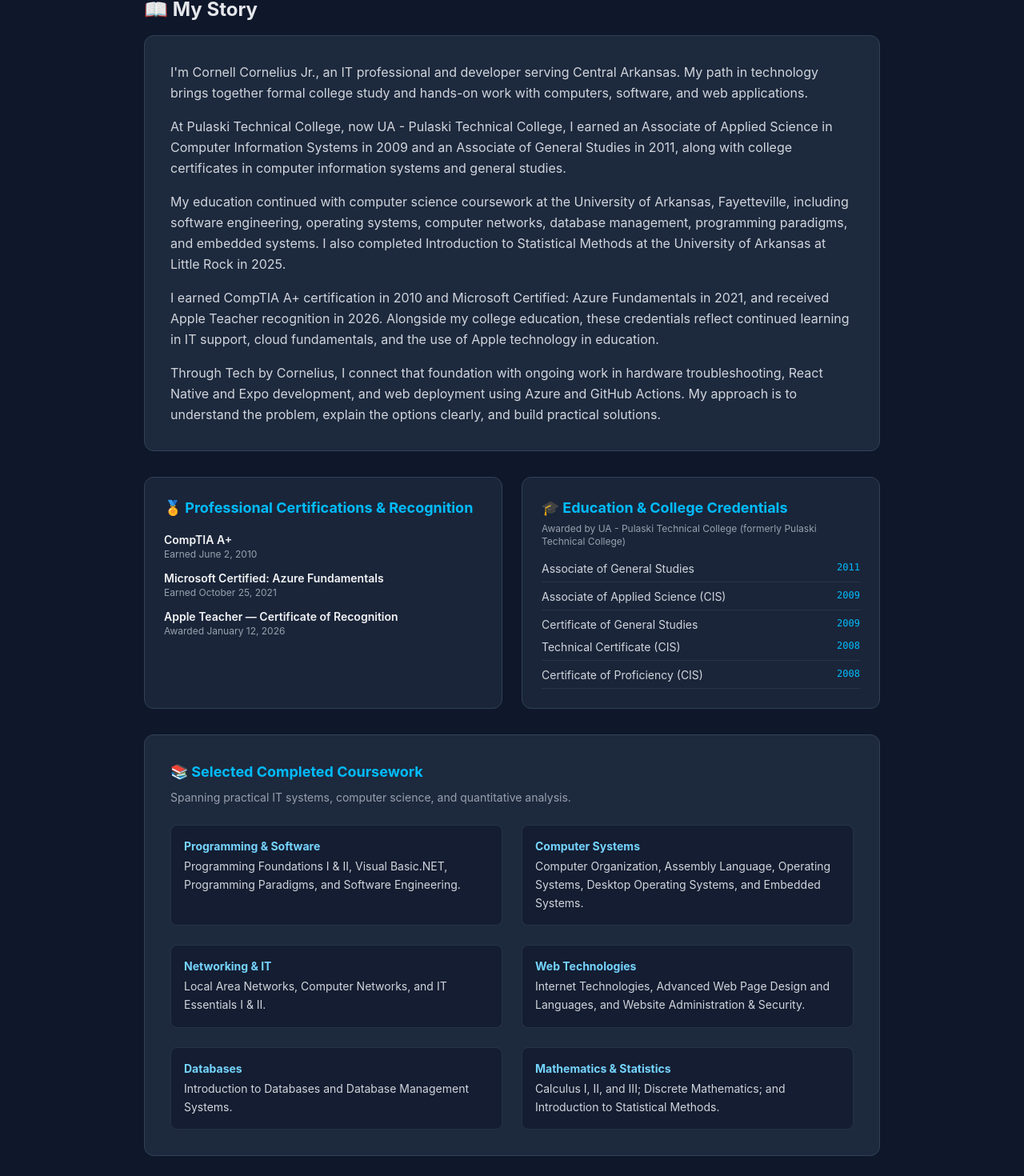
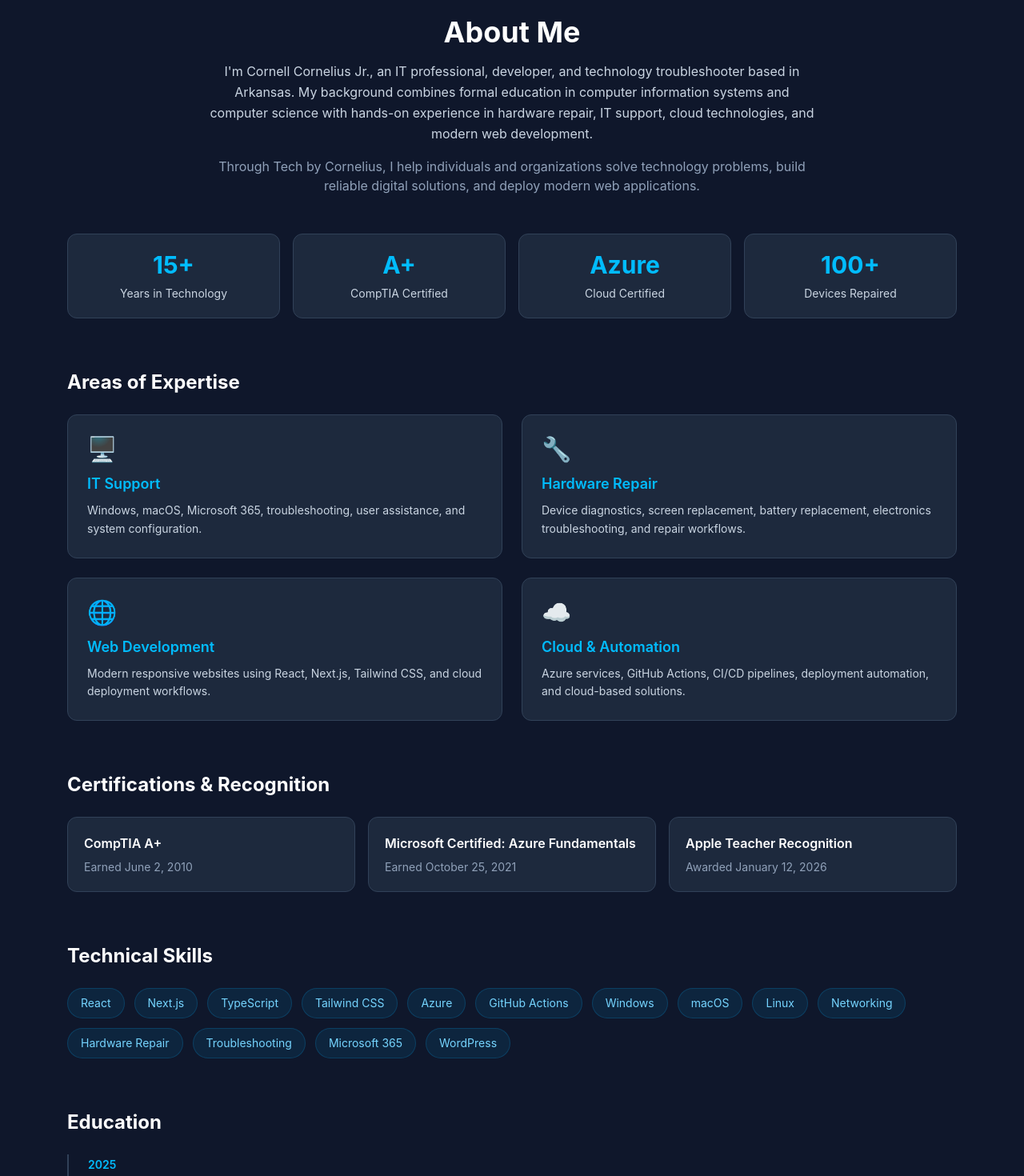
Before and after one commit to gatekeeper501/Tech, a Next.js app: page / in a window 1280 px wide. Shown: the part 931-2401 px from the top of the page at 80% size. Built offline with nearby package versions, Linux system fonts and the light colour scheme.

Commit message:
feat: enhance AboutStory with metrics, expertise cards, and technical skills matrix

```diff
--- a/components/AboutStory.js
+++ b/components/AboutStory.js
@@ -1,138 +1,256 @@
 export default function AboutStory() {
+  const stats = [
+    {
+      value: "15+",
+      label: "Years in Technology",
+    },
+    {
+      value: "A+",
+      label: "CompTIA Certified",
+    },
+    {
+      value: "Azure",
+      label: "Cloud Certified",
+    },
+    {
+      value: "100+",
+      label: "Devices Repaired",
+    },
+  ];
+
+  const expertise = [
+    {
+      icon: "🖥️",
+      title: "IT Support",
+      description:
+        "Windows, macOS, Microsoft 365, troubleshooting, user assistance, and system configuration.",
+    },
+    {
+      icon: "🔧",
+      title: "Hardware Repair",
+      description:
+        "Device diagnostics, screen replacement, battery replacement, electronics troubleshooting, and repair workflows.",
+    },
+    {
+      icon: "🌐",
+      title: "Web Development",
+      description:
+        "Modern responsive websites using React, Next.js, Tailwind CSS, and cloud deployment workflows.",
+    },
+    {
+      icon: "☁️",
+      title: "Cloud & Automation",
+      description:
+        "Azure services, GitHub Actions, CI/CD pipelines, deployment automation, and cloud-based solutions.",
+    },
+  ];
+
+  const skills = [
+    "React",
+    "Next.js",
+    "TypeScript",
+    "Tailwind CSS",
+    "Azure",
+    "GitHub Actions",
+    "Windows",
+    "macOS",
+    "Linux",
+    "Networking",
+    "Hardware Repair",
+    "Troubleshooting",
+    "Microsoft 365",
+    "WordPress",
+  ];
+
   return (
-    <section id="about" aria-labelledby="about-title" className="py-10 border-b border-slate-800">
-      <div className="w-full max-w-[960px] mx-auto px-5">
-        <h2 id="about-title" className="text-2xl font-bold text-gray-200 mb-4">
-          📖 My Story
-        </h2>
+    <section
+      id="about"
+      aria-labelledby="about-title"
+      className="py-16 border-b border-slate-800"
+    >
+      <div className="max-w-6xl mx-auto px-5">
+        {/* Header */}
+        <div className="mb-12 text-center">
+          <h2
+            id="about-title"
+            className="text-3xl md:text-4xl font-bold text-white mb-4"
+          >
+            About Me
+          </h2>
 
-        {/* Narrative Intro Card */}
-        <div className="bg-slate-800 border border-slate-700 rounded-xl p-6 md:p-8 mb-8 space-y-4 text-gray-300 leading-relaxed text-base">
-          <p>
-            I&apos;m Cornell Cornelius Jr., an IT professional and developer serving Central Arkansas. My path in technology brings together formal college study and hands-on work with computers, software, and web applications.
+          <p className="max-w-3xl mx-auto text-slate-300 leading-relaxed">
+            I&apos;m Cornell Cornelius Jr., an IT professional, developer, and
+            technology troubleshooter based in Arkansas. My background combines
+            formal education in computer information systems and computer
+            science with hands-on experience in hardware repair, IT support,
+            cloud technologies, and modern web development.
           </p>
-          <p>
-            At Pulaski Technical College, now UA - Pulaski Technical College, I earned an Associate of Applied Science in Computer Information Systems in 2009 and an Associate of General Studies in 2011, along with college certificates in computer information systems and general studies.
-          </p>
-          <p>
-            My education continued with computer science coursework at the University of Arkansas, Fayetteville, including software engineering, operating systems, computer networks, database management, programming paradigms, and embedded systems. I also completed Introduction to Statistical Methods at the University of Arkansas at Little Rock in 2025.
-          </p>
-          <p>
-            I earned CompTIA A+ certification in 2010 and Microsoft Certified: Azure Fundamentals in 2021, and received Apple Teacher recognition in 2026. Alongside my college education, these credentials reflect continued learning in IT support, cloud fundamentals, and the use of Apple technology in education.
-          </p>
-          <p>
-            Through Tech by Cornelius, I connect that foundation with ongoing work in hardware troubleshooting, React Native and Expo development, and web deployment using Azure and GitHub Actions. My approach is to understand the problem, explain the options clearly, and build practical solutions.
+
+          <p className="max-w-3xl mx-auto text-slate-400 mt-4">
+            Through Tech by Cornelius, I help individuals and organizations
+            solve technology problems, build reliable digital solutions, and
+            deploy modern web applications.
           </p>
         </div>
 
-        {/* Credentials Grid */}
-        <div className="grid grid-cols-1 md:grid-cols-2 gap-6 mb-8">
-          {/* Professional Certifications */}
-          <div className="bg-slate-800/80 border border-slate-700 rounded-xl p-6">
-            <h3 id="certifications-title" className="text-lg font-bold text-sky-400 mb-4">
-              🏅 Professional Certifications &amp; Recognition
-            </h3>
-            <ul className="space-y-3 text-sm text-gray-300">
-              <li className="flex flex-col">
-                <span className="font-semibold text-gray-100">CompTIA A+</span>
-                <span className="text-gray-400 text-xs">Earned June 2, 2010</span>
-              </li>
-              <li className="flex flex-col">
-                <span className="font-semibold text-gray-100">Microsoft Certified: Azure Fundamentals</span>
-                <span className="text-gray-400 text-xs">Earned October 25, 2021</span>
-              </li>
-              <li className="flex flex-col">
-                <span className="font-semibold text-gray-100">Apple Teacher — Certificate of Recognition</span>
-                <span className="text-gray-400 text-xs">Awarded January 12, 2026</span>
-              </li>
-            </ul>
-          </div>
+        {/* Stats */}
+        <div className="grid grid-cols-2 md:grid-cols-4 gap-4 mb-16">
+          {stats.map((stat) => (
+            <div
+              key={stat.label}
+              className="bg-slate-800 border border-slate-700 rounded-xl p-5 text-center"
+            >
+              <div className="text-2xl md:text-3xl font-bold text-sky-400">
+                {stat.value}
+              </div>
+              <div className="text-sm text-slate-300 mt-2">
+                {stat.label}
+              </div>
+            </div>
+          ))}
+        </div>
 
-          {/* Education & College Credentials */}
-          <div className="bg-slate-800/80 border border-slate-700 rounded-xl p-6">
-            <h3 id="education-title" className="text-lg font-bold text-sky-400 mb-1">
-              🎓 Education &amp; College Credentials
-            </h3>
-            <p className="text-xs text-gray-400 mb-4">
-              Awarded by UA - Pulaski Technical College (formerly Pulaski Technical College)
-            </p>
-            <ul className="space-y-2 text-sm text-gray-300">
-              <li className="flex justify-between border-b border-slate-700/60 pb-1.5">
-                <span>Associate of General Studies</span>
-                <span className="text-sky-400 font-mono text-xs">2011</span>
-              </li>
-              <li className="flex justify-between border-b border-slate-700/60 pb-1.5">
-                <span>Associate of Applied Science (CIS)</span>
-                <span className="text-sky-400 font-mono text-xs">2009</span>
-              </li>
-              <li className="flex justify-between">
-                <span>Certificate of General Studies</span>
-                <span className="text-sky-400 font-mono text-xs">2009</span>
-              </li>
-              <li className="flex justify-between border-b border-slate-700/60 pb-1.5">
-                <span>Technical Certificate (CIS)</span>
-                <span className="text-sky-400 font-mono text-xs">2008</span>
-              </li>
-              <li className="flex justify-between border-b border-slate-700/60 pb-1.5">
-                <span>Certificate of Proficiency (CIS)</span>
-                <span className="text-sky-400 font-mono text-xs">2008</span>
-              </li>
-            </ul>
+        {/* Expertise */}
+        <div className="mb-16">
+          <h3 className="text-2xl font-bold text-white mb-6">
+            Areas of Expertise
+          </h3>
+
+          <div className="grid md:grid-cols-2 gap-6">
+            {expertise.map((item) => (
+              <div
+                key={item.title}
+                className="bg-slate-800 border border-slate-700 rounded-xl p-6"
+              >
+                <div className="text-3xl mb-3">{item.icon}</div>
+
+                <h4 className="text-lg font-semibold text-sky-400 mb-2">
+                  {item.title}
+                </h4>
+
+                <p className="text-slate-300 text-sm leading-relaxed">
+                  {item.description}
+                </p>
+              </div>
+            ))}
           </div>
         </div>
 
-        {/* Completed Coursework Breakdown */}
-        <div className="bg-slate-800 border border-slate-700 rounded-xl p-6 md:p-8">
-          <h3 id="coursework-title" className="text-lg font-bold text-sky-400 mb-2">
-            📚 Selected Completed Coursework
+        {/* Certifications */}
+        <div className="mb-16">
+          <h3 className="text-2xl font-bold text-white mb-6">
+            Certifications & Recognition
           </h3>
-          <p className="text-sm text-gray-400 mb-6">
-            Spanning practical IT systems, computer science, and quantitative analysis.
+
+          <div className="grid md:grid-cols-3 gap-4">
+            <div className="bg-slate-800 border border-slate-700 rounded-xl p-5">
+              <h4 className="font-semibold text-white">CompTIA A+</h4>
+              <p className="text-sm text-slate-400 mt-2">
+                Earned June 2, 2010
+              </p>
+            </div>
+
+            <div className="bg-slate-800 border border-slate-700 rounded-xl p-5">
+              <h4 className="font-semibold text-white">
+                Microsoft Certified: Azure Fundamentals
+              </h4>
+              <p className="text-sm text-slate-400 mt-2">
+                Earned October 25, 2021
+              </p>
+            </div>
+
+            <div className="bg-slate-800 border border-slate-700 rounded-xl p-5">
+              <h4 className="font-semibold text-white">
+                Apple Teacher Recognition
+              </h4>
+              <p className="text-sm text-slate-400 mt-2">
+                Awarded January 12, 2026
+              </p>
+            </div>
+          </div>
+        </div>
+
+        {/* Skills */}
+        <div className="mb-16">
+          <h3 className="text-2xl font-bold text-white mb-6">
+            Technical Skills
+          </h3>
+
+          <div className="flex flex-wrap gap-3">
+            {skills.map((skill) => (
+              <span
+                key={skill}
+                className="px-4 py-2 rounded-full bg-sky-500/10 border border-sky-500/20 text-sky-300 text-sm"
+              >
+                {skill}
+              </span>
+            ))}
+          </div>
+        </div>
+
+        {/* Education */}
+        <div className="mb-16">
+          <h3 className="text-2xl font-bold text-white mb-6">
+            Education
+          </h3>
+
+          <div className="space-y-6 border-l-2 border-slate-700 pl-6">
+            <div>
+              <span className="text-sky-400 text-sm font-semibold">
+                2025
+              </span>
+              <h4 className="text-white font-semibold mt-1">
+                University of Arkansas at Little Rock
+              </h4>
+              <p className="text-slate-400 text-sm">
+                Introduction to Statistical Methods
+              </p>
+            </div>
+
+            <div>
+              <span className="text-sky-400 text-sm font-semibold">
+                University of Arkansas, Fayetteville
+              </span>
+              <h4 className="text-white font-semibold mt-1">
+                Computer Science Coursework
+              </h4>
+              <p className="text-slate-400 text-sm">
+                Software Engineering, Operating Systems, Computer Networks,
+                Database Systems, Programming Paradigms, and Embedded Systems.
+              </p>
+            </div>
+
+            <div>
+              <span className="text-sky-400 text-sm font-semibold">
+                2008 – 2011
+              </span>
+              <h4 className="text-white font-semibold mt-1">
+                UA - Pulaski Technical College
+              </h4>
+              <p className="text-slate-400 text-sm">
+                Associate of General Studies (2011), Associate of Applied Science in Computer Information Systems (2009), Technical Certificates & Credentials (2008–2009)
+              </p>
+            </div>
+          </div>
+        </div>
+
+        {/* CTA */}
+        <div className="bg-gradient-to-r from-slate-800 to-slate-900 border border-slate-700 rounded-2xl p-8 text-center">
+          <h3 className="text-2xl font-bold text-white mb-3">
+            Let&apos;s Build Something Together
+          </h3>
+
+          <p className="text-slate-300 max-w-2xl mx-auto mb-6">
+            Whether you need IT support, hardware diagnostics, website
+            development, or cloud deployment assistance, I&apos;m ready to help.
           </p>
 
-          <dl className="grid grid-cols-1 md:grid-cols-2 gap-6">
-            <div className="bg-slate-900/60 border border-slate-700/60 rounded-lg p-4">
-              <dt className="text-sm font-bold text-sky-300 mb-1">Programming &amp; Software</dt>
-              <dd className="text-xs md:text-sm text-gray-300 leading-relaxed">
-                Programming Foundations I &amp; II, Visual Basic.NET, Programming Paradigms, and Software Engineering.
-              </dd>
-            </div>
-
-            <div className="bg-slate-900/60 border border-slate-700/60 rounded-lg p-4">
-              <dt className="text-sm font-bold text-sky-300 mb-1">Computer Systems</dt>
-              <dd className="text-xs md:text-sm text-gray-300 leading-relaxed">
-                Computer Organization, Assembly Language, Operating Systems, Desktop Operating Systems, and Embedded Systems.
-              </dd>
-            </div>
-
-            <div className="bg-slate-900/60 border border-slate-700/60 rounded-lg p-4">
-              <dt className="text-sm font-bold text-sky-300 mb-1">Networking &amp; IT</dt>
-              <dd className="text-xs md:text-sm text-gray-300 leading-relaxed">
-                Local Area Networks, Computer Networks, and IT Essentials I &amp; II.
-              </dd>
-            </div>
-
-            <div className="bg-slate-900/60 border border-slate-700/60 rounded-lg p-4">
-              <dt className="text-sm font-bold text-sky-300 mb-1">Web Technologies</dt>
-              <dd className="text-xs md:text-sm text-gray-300 leading-relaxed">
-                Internet Technologies, Advanced Web Page Design and Languages, and Website Administration &amp; Security.
-              </dd>
-            </div>
-
-            <div className="bg-slate-900/60 border border-slate-700/60 rounded-lg p-4">
-              <dt className="text-sm font-bold text-sky-300 mb-1">Databases</dt>
-              <dd className="text-xs md:text-sm text-gray-300 leading-relaxed">
-                Introduction to Databases and Database Management Systems.
-              </dd>
-            </div>
-
-            <div className="bg-slate-900/60 border border-slate-700/60 rounded-lg p-4">
-              <dt className="text-sm font-bold text-sky-300 mb-1">Mathematics &amp; Statistics</dt>
-              <dd className="text-xs md:text-sm text-gray-300 leading-relaxed">
-                Calculus I, II, and III; Discrete Mathematics; and Introduction to Statistical Methods.
-              </dd>
-            </div>
-          </dl>
+          <a
+            href="/contact"
+            className="inline-block bg-sky-600 hover:bg-sky-500 text-white font-semibold py-3 px-6 rounded-lg transition duration-300"
+          >
+            Contact Me
+          </a>
         </div>
       </div>
     </section>
```
